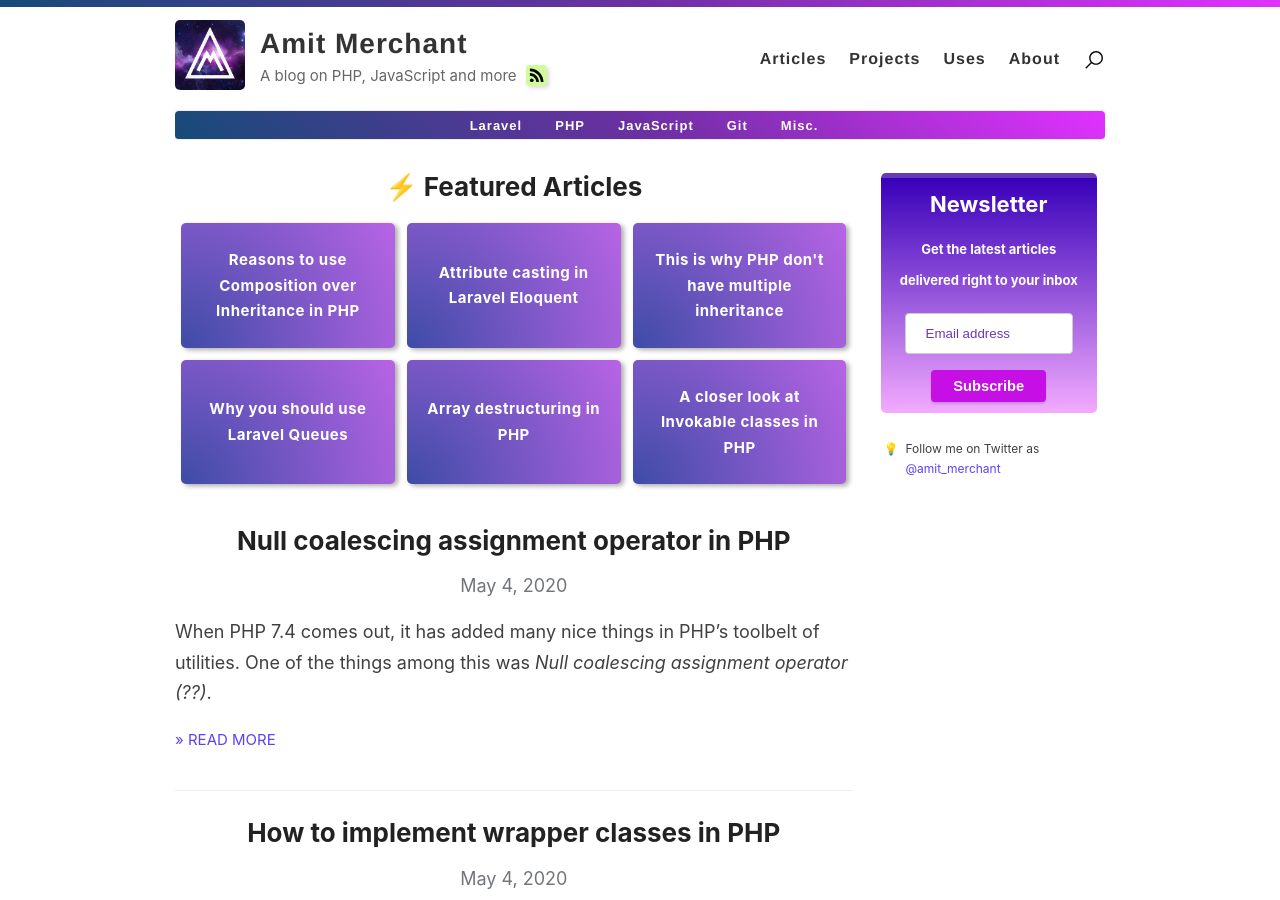
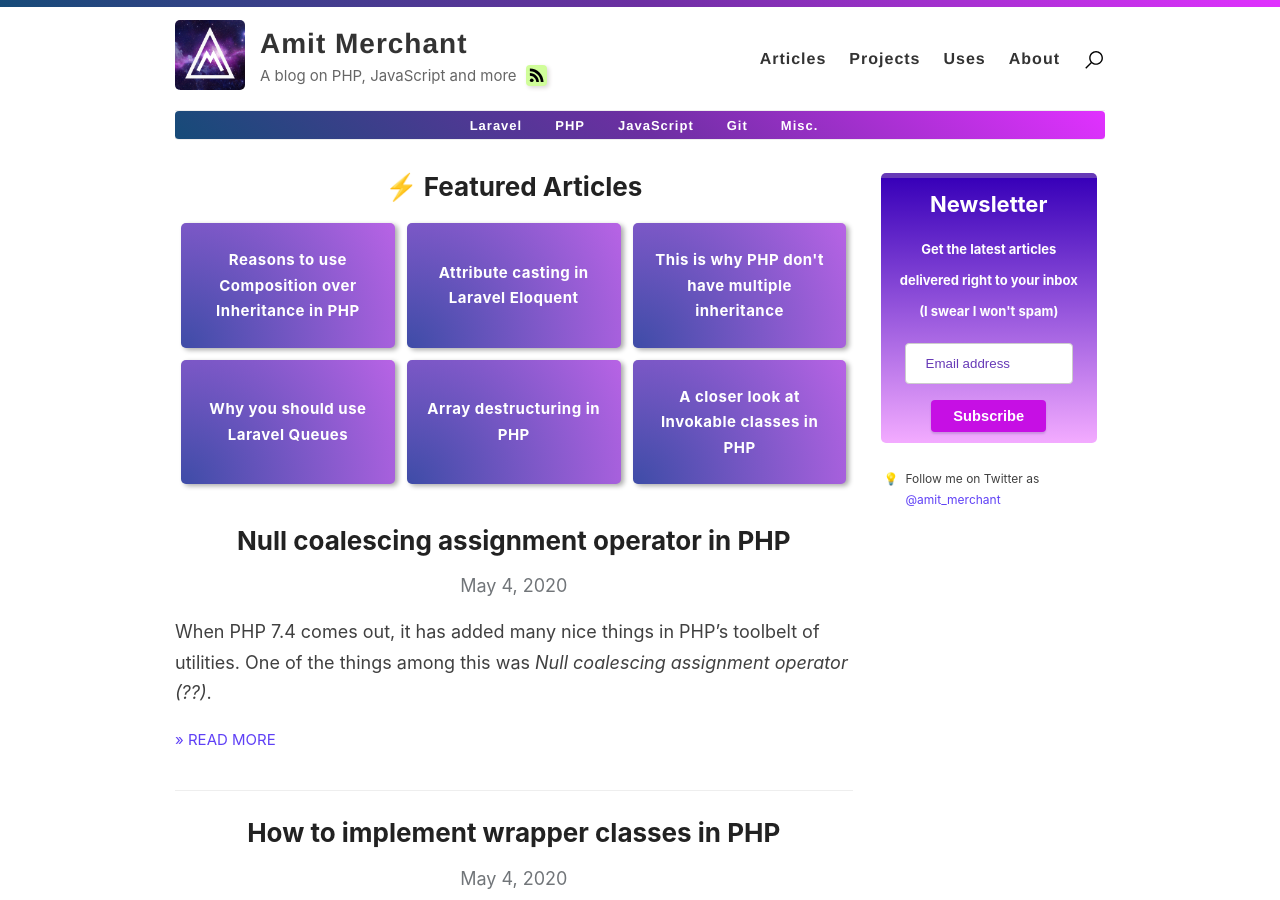
Before and after one commit to varunkumardev/amitmerchant1990.github.io, a Jekyll site: the page built from index.html, in a window 1280 px wide and 900 px high. Built offline with Jekyll 4.4.1, drawn with Linux system fonts in a browser that asks for light colours; the list of posts is cut into pages by our own code.

Commit message:
change newsletter text.

```diff
--- a/_includes/newsletter.html
+++ b/_includes/newsletter.html
@@ -1,6 +1,6 @@
 <form class="tinyletterForm" action="https://tinyletter.com/amitmerchant" method="post" target="popupwindow" onsubmit="window.open('https://tinyletter.com/amitmerchant', 'popupwindow', 'scrollbars=yes,width=800,height=600');return true">
   <h3>Newsletter</h3>
-  <p><label for="tlemail" class="tlelabel">Get the latest articles delivered right to your inbox</label></p>
+  <p><label for="tlemail" class="tlelabel">Get the latest articles delivered right to your inbox <br>(I swear I won't spam)</label></p>
   <p><input type="text" name="email" id="tlemail" class="tlemail" placeholder="Email address" /></p>
   <input type="hidden" value="1" name="embed"/>
   <input type="submit" value="Subscribe" class="subscribeBtn" />
```
